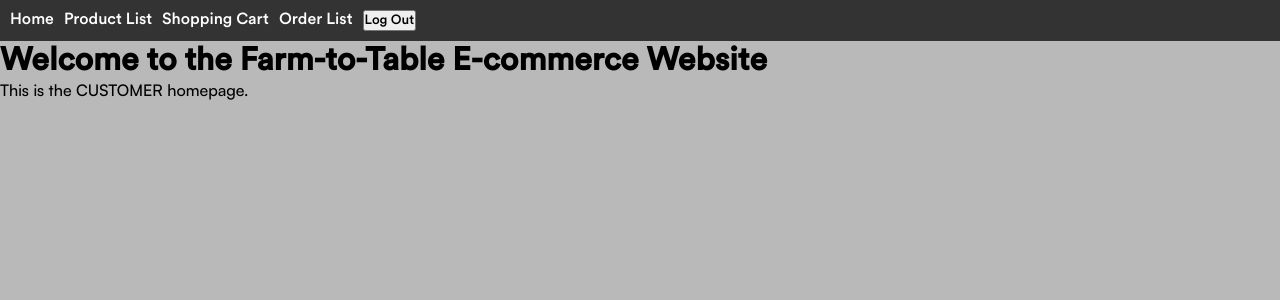
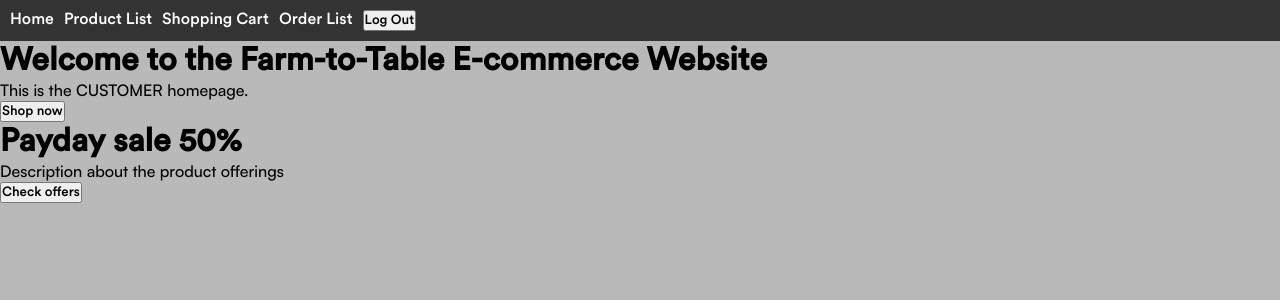
Before and after one commit to lorenzzzeu/CMSC-100-U1L-Project, a React (Vite) app: page /customer-page in a window 1280 px wide. Shown: the top 300 px of the page. Built offline with nearby package versions, Linux system fonts and the light colour scheme; sample sign-in values are in the browser's storage.

Commit message:
chore: added buttons and some content for home page

```diff
--- a/src/pages/Customer/CustomerHome.jsx
+++ b/src/pages/Customer/CustomerHome.jsx
@@ -1,11 +1,22 @@
 import React from 'react';
 
 const CustomerHome = () => {
+
   return (
-    <div>
-      <h1>Welcome to the Farm-to-Table E-commerce Website</h1>
-      <p>This is the CUSTOMER homepage.</p>
-    </div>
+    <>
+    {/* MAY CONTAIN NEWS AND OFFERS ABOUT THE STORE */}
+      <div>
+        <h1>Welcome to the Farm-to-Table E-commerce Website</h1>
+        <p>This is the CUSTOMER homepage.</p>
+        <button>Shop now</button>
+      </div>
+
+      <div>
+        <h1>Payday sale 50%</h1>
+        <p>Description about the product offerings</p>
+        <button>Check offers</button>
+      </div>
+    </>
   );
 };
 
```
